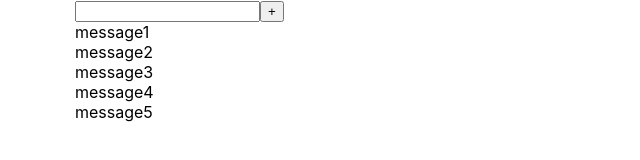
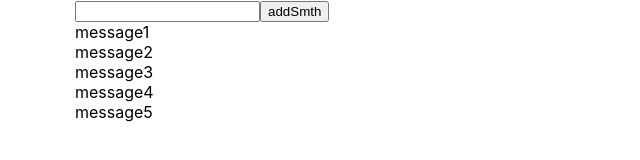
Before and after one commit to 0603anton/microtasks, a React (Create React App) app: page / in a window 1280 px wide. Shown: the top 160 px of the page, without its empty margins (0-640 px from the left). Built offline with nearby package versions, Linux system fonts and the light colour scheme.

Commit message:
input v2 - done

```diff
--- a/src/App.tsx
+++ b/src/App.tsx
@@ -1,5 +1,8 @@
 import React, {useState} from 'react';
 import './App.css';
+import {FullInput} from "./components/FullInput";
+import Input from "./components/Input";
+import {Button} from "./components/Button";
 
 type MessageType = {
     message: string
@@ -14,12 +17,23 @@ function App() {
             {message: 'message5'}
         ]
     )
+
+    let [title2local, setTitle2local] = useState('')
+
+    const addMassage = (title:string) => {
+        let newMassage = {message:title}
+        setMessage([newMassage,...message])
+    }
+
+    const callBackButtonHandler = () => {
+        addMassage(title2local)
+        setTitle2local('')
+    }
     return (
         <div className="App">
-            <div>
-                <input/>
-                <button>+</button>
-            </div>
+            {/*<FullInput addMassage={addMassage}/>*/}
+            <Input title2local={title2local} setTitle2local={setTitle2local}/>
+            <Button name={'addSmth'} callBack={callBackButtonHandler}/>
             {message.map((el: MessageType, index: number) => {
                 return (
                     <div key={index}>{el.message}</div>
--- /dev/null
+++ b/src/components/FullInput.tsx
@@ -0,0 +1,28 @@
+import React, {ChangeEvent, useState} from 'react';
+
+type FullInputPropsType = {
+    addMassage:(title:string)=>void
+}
+
+export const FullInput = (props:FullInputPropsType) => {
+
+    let [title, setTitle] = useState('')
+
+
+    const onChangeInputHandler = (event: ChangeEvent<HTMLInputElement>) => {
+        setTitle(event.currentTarget.value)
+    }
+
+    const onClickButtonHandler = () => {
+        props.addMassage(title)
+        setTitle('')
+    }
+
+    return (
+        <div>
+            <input value={title} onChange={onChangeInputHandler}/>
+            <button onClick={onClickButtonHandler}>+
+            </button>
+        </div>
+    );
+};
--- /dev/null
+++ b/src/components/Input.tsx
@@ -0,0 +1,19 @@
+import React, {ChangeEvent} from 'react';
+
+type InoutPropsType ={
+    setTitle2local:(title:string)=>void
+    title2local:string
+}
+
+export const Input = (props:InoutPropsType) => {
+
+    const onChangeInputHandler = (event: ChangeEvent<HTMLInputElement>) => {
+        props.setTitle2local(event.currentTarget.value)
+    }
+
+    return (
+        <input value={props.title2local} onChange={onChangeInputHandler}/>
+    );
+};
+
+export default Input;
```
Also changed, not shown: src/components/Button.tsx (+5 -3 lines).
